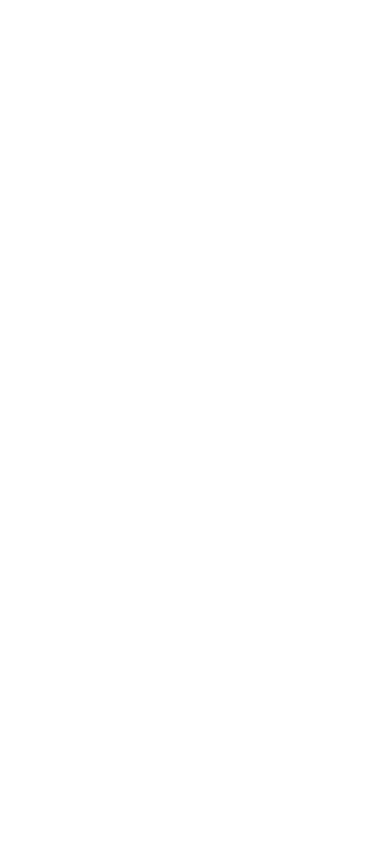
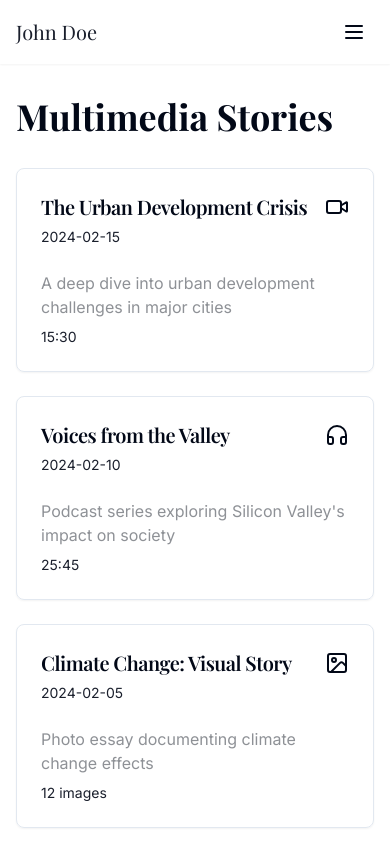
Before and after one commit to sumaiyakhn1/story-weaver-portfolio, a React (Vite) app: page /multimedia in a window 390 px wide. Before the commit this address had no page. Built offline with nearby package versions, Linux system fonts and the light colour scheme.

Commit message:
Add navigation links and mobile menu
Implement standalone pages for Multimedia Stories, Documentaries, News Stories and Op-Eds, and Contact. Ensure consistent design across all pages. Add a hamburger menu for mobile navigation access.
[skip gpt_engineer]

```diff
--- a/src/App.tsx
+++ b/src/App.tsx
@@ -4,6 +4,8 @@ import { TooltipProvider } from "@/components/ui/tooltip";
 import { QueryClient, QueryClientProvider } from "@tanstack/react-query";
 import { BrowserRouter, Routes, Route } from "react-router-dom";
 import Index from "./pages/Index";
+import Navbar from "./components/Navbar";
+import MultimediaPage from "./pages/Multimedia";
 
 const queryClient = new QueryClient();
 
@@ -13,8 +15,10 @@ const App = () => (
       <Toaster />
       <Sonner />
       <BrowserRouter>
+        <Navbar />
         <Routes>
           <Route path="/" element={<Index />} />
+          <Route path="/multimedia" element={<MultimediaPage />} />
         </Routes>
       </BrowserRouter>
     </TooltipProvider>
--- a/src/components/Navbar.tsx
+++ b/src/components/Navbar.tsx
@@ -1,6 +1,10 @@
+import { useState } from "react";
 import { Link } from "react-router-dom";
+import { Menu, X } from "lucide-react";
 
 const Navbar = () => {
+  const [isOpen, setIsOpen] = useState(false);
+
   return (
     <nav className="bg-white shadow-sm">
       <div className="container mx-auto px-4">
@@ -8,6 +12,16 @@ const Navbar = () => {
           <Link to="/" className="font-serif text-xl text-primary">
             John Doe
           </Link>
+
+          {/* Mobile menu button */}
+          <button
+            onClick={() => setIsOpen(!isOpen)}
+            className="md:hidden p-2 rounded-md hover:bg-gray-100"
+          >
+            {isOpen ? <X size={24} /> : <Menu size={24} />}
+          </button>
+
+          {/* Desktop Navigation */}
           <div className="hidden md:flex space-x-8">
             <Link to="/multimedia" className="text-secondary hover:text-accent transition-colors">
               Multimedia Stories
@@ -23,6 +37,40 @@ const Navbar = () => {
             </Link>
           </div>
         </div>
+
+        {/* Mobile Navigation */}
+        <div className={`md:hidden ${isOpen ? 'block' : 'hidden'} pb-4`}>
+          <div className="flex flex-col space-y-4">
+            <Link
+              to="/multimedia"
+              className="text-secondary hover:text-accent transition-colors py-2"
+              onClick={() => setIsOpen(false)}
+            >
+              Multimedia Stories
+            </Link>
+            <Link
+              to="/documentaries"
+              className="text-secondary hover:text-accent transition-colors py-2"
+              onClick={() => setIsOpen(false)}
+            >
+              Documentaries
+            </Link>
+            <Link
+              to="/news"
+              className="text-secondary hover:text-accent transition-colors py-2"
+              onClick={() => setIsOpen(false)}
+            >
+              News & Op-Eds
+            </Link>
+            <Link
+              to="/contact"
+              className="text-secondary hover:text-accent transition-colors py-2"
+              onClick={() => setIsOpen(false)}
+            >
+              Contact
+            </Link>
+          </div>
+        </div>
       </div>
     </nav>
   );
--- /dev/null
+++ b/src/pages/Multimedia.tsx
@@ -0,0 +1,66 @@
+import { Card, CardContent, CardDescription, CardHeader, CardTitle } from "@/components/ui/card";
+import { Video, Headphones, Image } from "lucide-react";
+
+const MultimediaPage = () => {
+  const stories = [
+    {
+      title: "The Urban Development Crisis",
+      type: "video",
+      description: "A deep dive into urban development challenges in major cities",
+      date: "2024-02-15",
+      duration: "15:30",
+    },
+    {
+      title: "Voices from the Valley",
+      type: "audio",
+      description: "Podcast series exploring Silicon Valley's impact on society",
+      date: "2024-02-10",
+      duration: "25:45",
+    },
+    {
+      title: "Climate Change: Visual Story",
+      type: "image",
+      description: "Photo essay documenting climate change effects",
+      date: "2024-02-05",
+      duration: "12 images",
+    },
+  ];
+
+  const getIcon = (type: string) => {
+    switch (type) {
+      case "video":
+        return <Video className="h-6 w-6" />;
+      case "audio":
+        return <Headphones className="h-6 w-6" />;
+      case "image":
+        return <Image className="h-6 w-6" />;
+      default:
+        return null;
+    }
+  };
+
+  return (
+    <div className="container mx-auto px-4 py-8">
+      <h1 className="text-4xl font-serif font-bold mb-8">Multimedia Stories</h1>
+      <div className="grid grid-cols-1 md:grid-cols-2 lg:grid-cols-3 gap-6">
+        {stories.map((story, index) => (
+          <Card key={index} className="hover:shadow-lg transition-shadow">
+            <CardHeader>
+              <div className="flex items-center justify-between">
+                <CardTitle className="text-xl font-serif">{story.title}</CardTitle>
+                {getIcon(story.type)}
+              </div>
+              <CardDescription>{story.date}</CardDescription>
+            </CardHeader>
+            <CardContent>
+              <p className="text-secondary mb-2">{story.description}</p>
+              <p className="text-sm text-muted-foreground">{story.duration}</p>
+            </CardContent>
+          </Card>
+        ))}
+      </div>
+    </div>
+  );
+};
+
+export default MultimediaPage;
```
